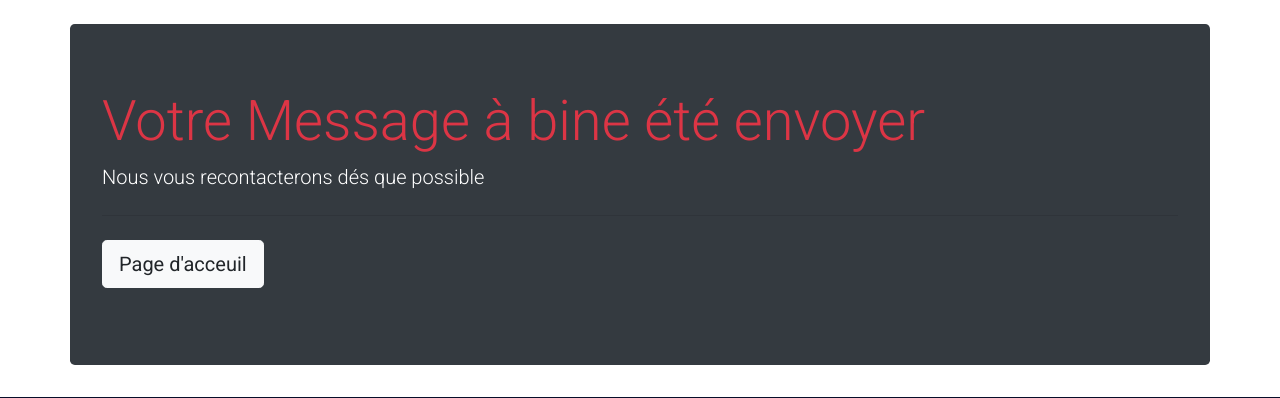
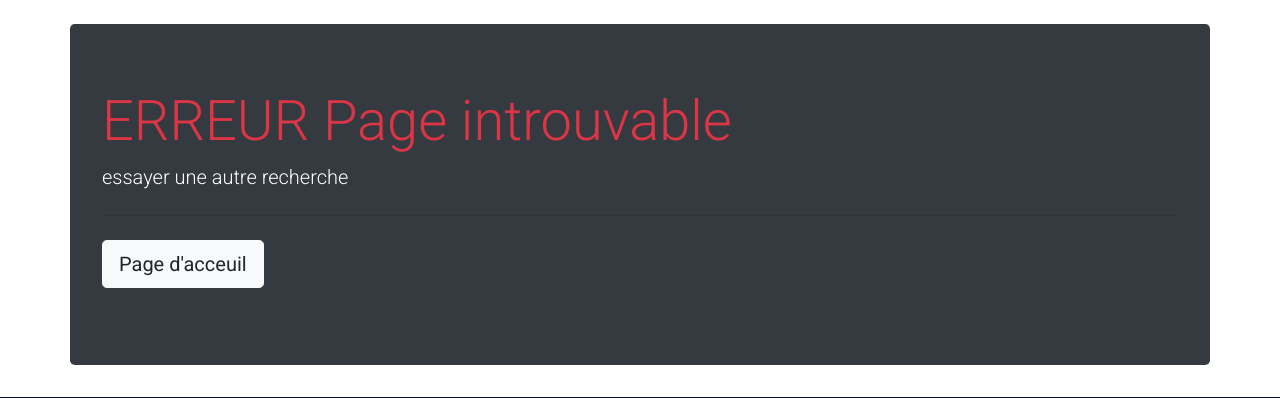
Before and after one commit to miyou995/supelectrotech, a Django app: template templates/404.html in a window 1280 px wide. Shown: the part 346-744 px from the top of the page. Run offline with Django 3.2, Linux system fonts and the light colour scheme; the template is opened without the code that fills it, so the values that code supplies are empty; some libraries are stand-ins or nearby versions.

Commit message:
troisiemme

```diff
--- a/sup/settings.py
+++ b/sup/settings.py
@@ -167,7 +167,6 @@ INTERNAL_IPS = ['127.0.0.1', '::1', '0.0.0.0']
 MESSAGE_TAGS = {
     messages.ERROR: 'danger',
     messages.SUCCESS: 'primary'
-
 }
 # if DEBUG:
 #     EMAIL_BACKEND = 'django.core.mail.backends.console.EmailBackend'
@@ -185,3 +184,8 @@ EMAIL_USE_SSL = False
 
 
 STATICFILES_STORAGE = 'whitenoise.storage.CompressedStaticFilesStorage'
+STATIC_URL = '/static/'
+# MEDIA_URL = '/media/'
+# STATICFILES_DIRS=[BASE_DIR, "static"]
+# STATIC_ROOT = '/home2/supelect/public_html/assets'
+# MEDIA_ROOT  = '/home2/supelect/public_html/media'
--- a/templates/404.html
+++ b/templates/404.html
@@ -20,8 +20,8 @@ PMATEL | page d'erreur
   </div>
   <!--/ bradcam_area  -->
 <div class="container jumbotron bg-dark mt-4">
-    <h1 class="display-4 text-danger">Votre Message à bine été envoyer </h1>
-    <p class="lead text-white">Nous vous recontacterons dés que possible</p>
+    <h1 class="display-4 text-danger">ERREUR Page introuvable </h1>
+    <p class="lead text-white">essayer une autre recherche</p>
     <hr class="my-4">
     <p class="lead">
       <a class="btn btn-light btn-lg" href="{% url 'index' %}" role="button">Page d'acceuil</a>
```
Also changed, not shown: db.sqlite3, 1 other file.
